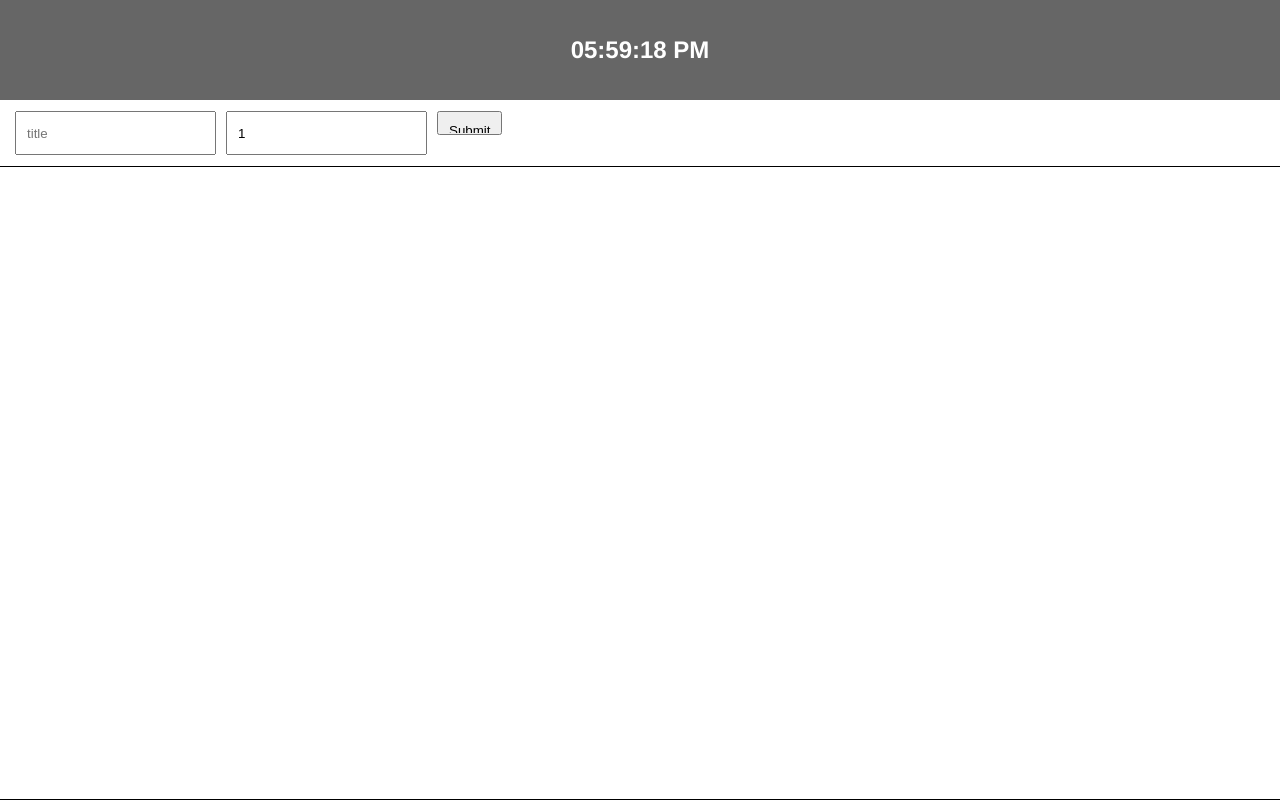
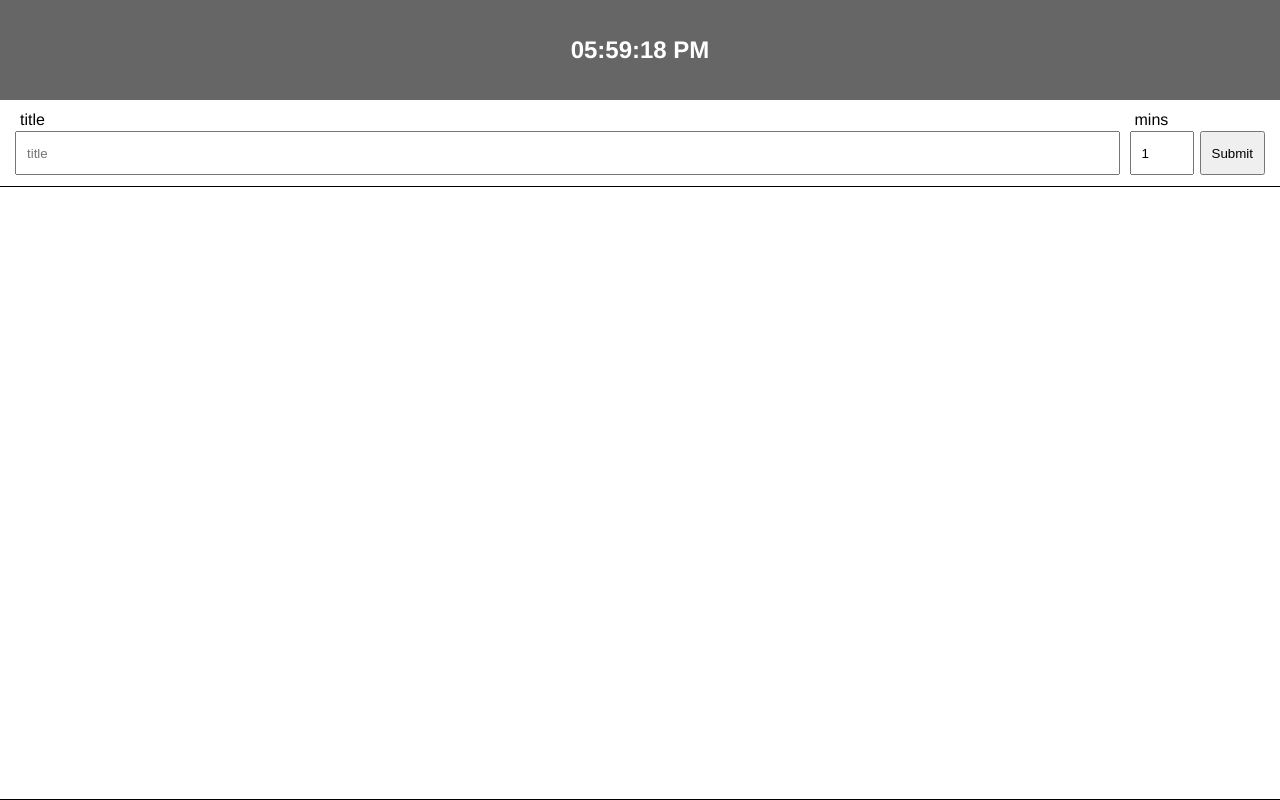
Before and after one commit to plachenko/adenga, a Vue app: page / in a window 1280 px wide. Built offline with nearby package versions, Linux system fonts and the light colour scheme.

Commit message:
pushing style updates to input

```diff
--- a/src/App.vue
+++ b/src/App.vue
@@ -2,7 +2,7 @@
   <div id="app">
     <div id="agendaCont">
 
-      <div class="box" id="agendaHeader">
+      <div class="box" id="agendaHeader" @click="start">
         <h2>{{time}}</h2>
         <!--
         <form @submit.prevent="setStart">
@@ -11,10 +11,16 @@
         -->
       </div>
 
-      <div class="box" id="agendaInput">
+      <div class="box" id="agendaInput" v-show="adding">
         <form @submit.prevent="addItem">
-          <input v-model="itemInp.title" type="text" placeholder="title">
-          <input v-model="itemInp.time" type="number" min="0" step="1" placeholder="time">
+          <label id="titleInp" for="title" style="position: relative;">
+            <span style="position: absolute; left: 10px; top: -20px;">title</span>
+            <input name="title" autocomplete="off" v-model="itemInp.title" type="text" placeholder="title">
+          </label>
+          <label id="minuteInp" for="title" style="position: relative;">
+            <span style="position: absolute; left: 10px; top: -20px;">mins</span>
+            <input v-model="itemInp.time" type="number" min="0" step="1" placeholder="time">
+          </label>
           <input type="submit" />
         </form>
       </div>
@@ -57,6 +63,7 @@ export default class App extends Vue {
   };
   private d: any;
   private i = 0;
+  private adding = true;
 
   get itemsRev(){
     return this.items.slice().reverse();
@@ -84,6 +91,11 @@ export default class App extends Vue {
       this.$refs.ticker[0].style.width = Math.round((this.i/diff) * window.innerWidth) + "px";
     }
 
+  }
+
+  public start(){
+    console.log('started.')
+    this.timeObj.start = new Date();
   }
 
   public addItem(){
@@ -142,22 +154,43 @@ html, body{
       }
 
     #agendaInput{
-      max-height: 65px;
-      min-height: 65px;
+      max-height: 85px;
+      min-height: 85px;
       border-bottom: 1px solid;
       }
       #agendaInput form{
         display: flex;
-        padding: 10px;
+        flex:1;
+        padding: 30px 10px 20px 10px;
         }
         #agendaInput input{
           margin: 0px 5px;
+          padding: 10px;
+          }
+        #agendaInput input[type=submit]{
+          height: 44px;
+        }
+        #agendaInput input[type=text],
+        #agendaInput input[type=number]{
           height: 20px;
-          padding: 10px;
+          }
+        #titleInp{
+          flex:1;
+          display: flex;
+          }
+          #titleInp input{
+            flex:1;
+            height:100%;
+          }
+        #minuteInp{
+          width: 70px
+          }
+        #minuteInp input{
+          width: 40px
           }
 
     #agendaBody{
-      overflow-y: scroll;
+      overflow-y: auto;
       flex-flow: column;
       }
       #agendaBody .agendaItem{
```
